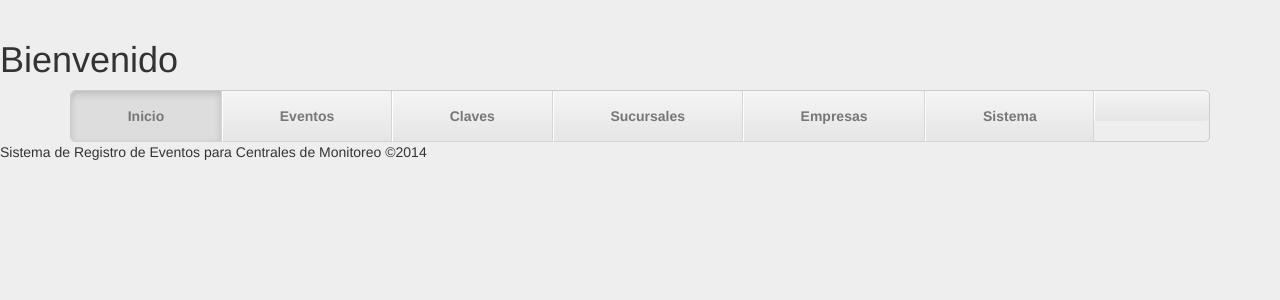
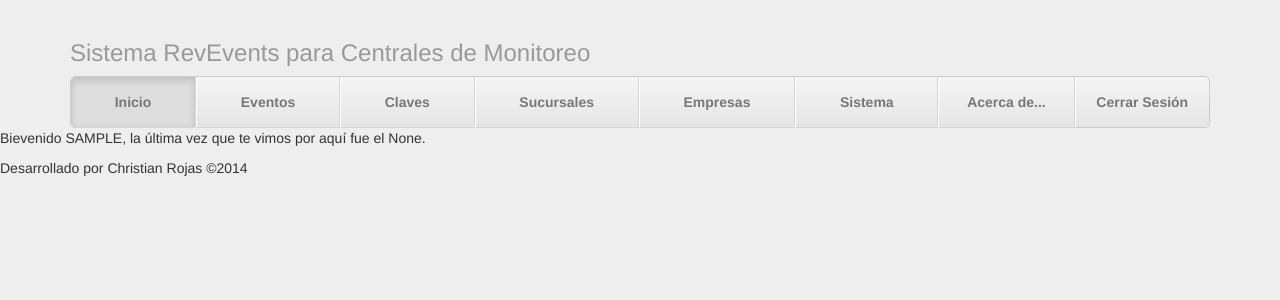
Before and after one commit to roofcat/RegEvents, a Django app: page /privado/ in a window 1280 px wide. Shown: the top 300 px of the page. Run offline with Django 3.2, Linux system fonts and the light colour scheme; the visitor is signed in with stand-in values (Sample User, id 1).

Commit message:
preparacion menu principal

```diff
--- a/centralmonitoreo/urls.py
+++ b/centralmonitoreo/urls.py
@@ -9,7 +9,7 @@ urlpatterns = patterns('',
 
     url(r'^admin/', include(admin.site.urls)),
 	url(r'^$', 'sistema.views.index'),
-	url(r'^ingresar/$', 'sistema.views.ingresar'),
+	url(r'^ingresar/$', 'sistema.views.ingresar', name='login'),
 	url(r'^privado/$', 'sistema.views.privado'),
-	url(r'^cerrar/$', 'principal.views.cerrar'),
+	url(r'^cerrar/$', 'principal.views.cerrar', name='logout'),
 )
--- a/sistema/views.py
+++ b/sistema/views.py
@@ -4,6 +4,7 @@ from django.template import RequestContext
 from django.contrib.auth.forms import AuthenticationForm
 from django.contrib.auth import login, authenticate, logout
 from django.contrib.auth.decorators import login_required
+
 
 def index(request):
 	return render_to_response('index.html')
@@ -36,6 +37,7 @@ def privado(request):
 	usuario = request.user
 	return render_to_response('privado.html', {'usuario':usuario}, context_instance=RequestContext(request))
 
+
 @login_required(login_url='/ingresar')
 def cerrar(request):
 	logout(request)
--- a/templates/base.html
+++ b/templates/base.html
@@ -12,6 +12,7 @@
 	{% block encabezado %}{% endblock %}
 	<div class='container'>
 		<div class='masthead'>
+			<h3 class='text-muted'>Sistema RevEvents para Centrales de Monitoreo</h3>
 			<ul class='nav nav-justified'>
 				<li class='active'><a href='#'>Inicio</a></li>
 				<li><a href='#'>Eventos</a></li>
@@ -19,16 +20,22 @@
 				<li><a href='#'>Sucursales</a></li>
 				<li><a href='#'>Empresas</a></li>
 				<li><a href='#'>Sistema</a></li>
-				<li><a href='#'></a></li>
+				<li><a href='#'>Acerca de...</a></li>
+				{% if user.is_authenticated %}
+				<li><a href='/cerrar'>Cerrar Sesión</a></li>
+				{% else %}
+				<li><a href='/ingresar'>Iniciar Sesión</a></li>
+				{% endif %}
 			</ul>
 		</div>
 	</div>
   </header>
-  <section>
-
+  <section class='contenido'>
+	{% block contenido %}
+	{% endblock %}
   </section>
   <footer>
-	<p>Sistema de Registro de Eventos para Centrales de Monitoreo &copy;2014</p>
+	<p>Desarrollado por Christian Rojas &copy;2014</p>
   </footer>
 </body>
 </html>
--- a/templates/ingresar.html
+++ b/templates/ingresar.html
@@ -9,7 +9,7 @@
 	<form id='formulario' method='POST' action=''> {% csrf_token %}
 		<table>{{formulario}}</table>
 
-		<p><input type="submit" value="Continue &rarr;"></p>
+		<p><input type="submit" value="Continue"></p>
 	</form>
  	{% endblock %}
 </body>
--- a/templates/privado.html
+++ b/templates/privado.html
@@ -1,10 +1,6 @@
 {% extends 'base.html' %}
 {% block titulo %}Bienvenido{% endblock %}
-{% block encabezado %}
-	<h1>Bienvenido</h1>
-{% endblock %}
 {% block contenido %}
 	<p>Bievenido {{usuario.username|upper}},
 		la última vez que te vimos por aquí fue el {{usuario.last_login}}.</p>
-	<p>Eres miembro desde el {{usuario.date_joined}}</p>
 {% endblock %}
```
Also changed, not shown: 2 other files.
